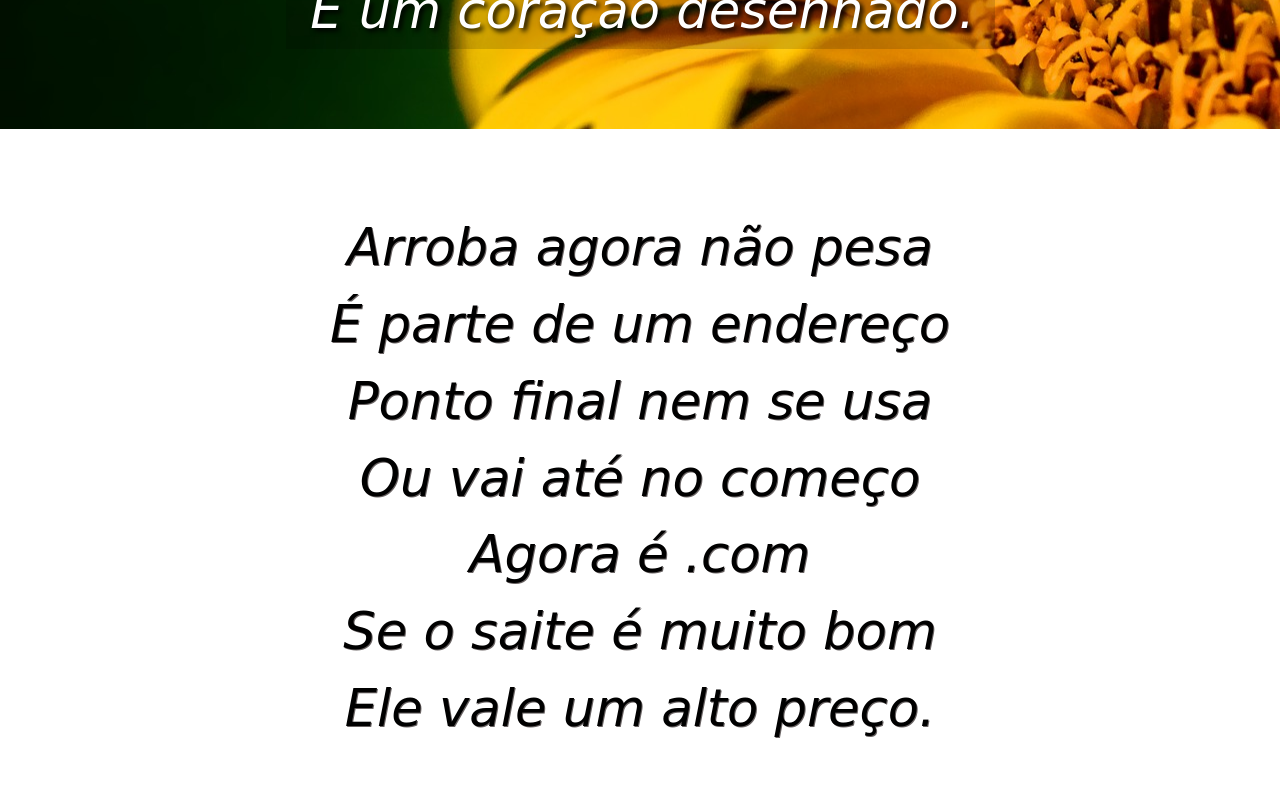
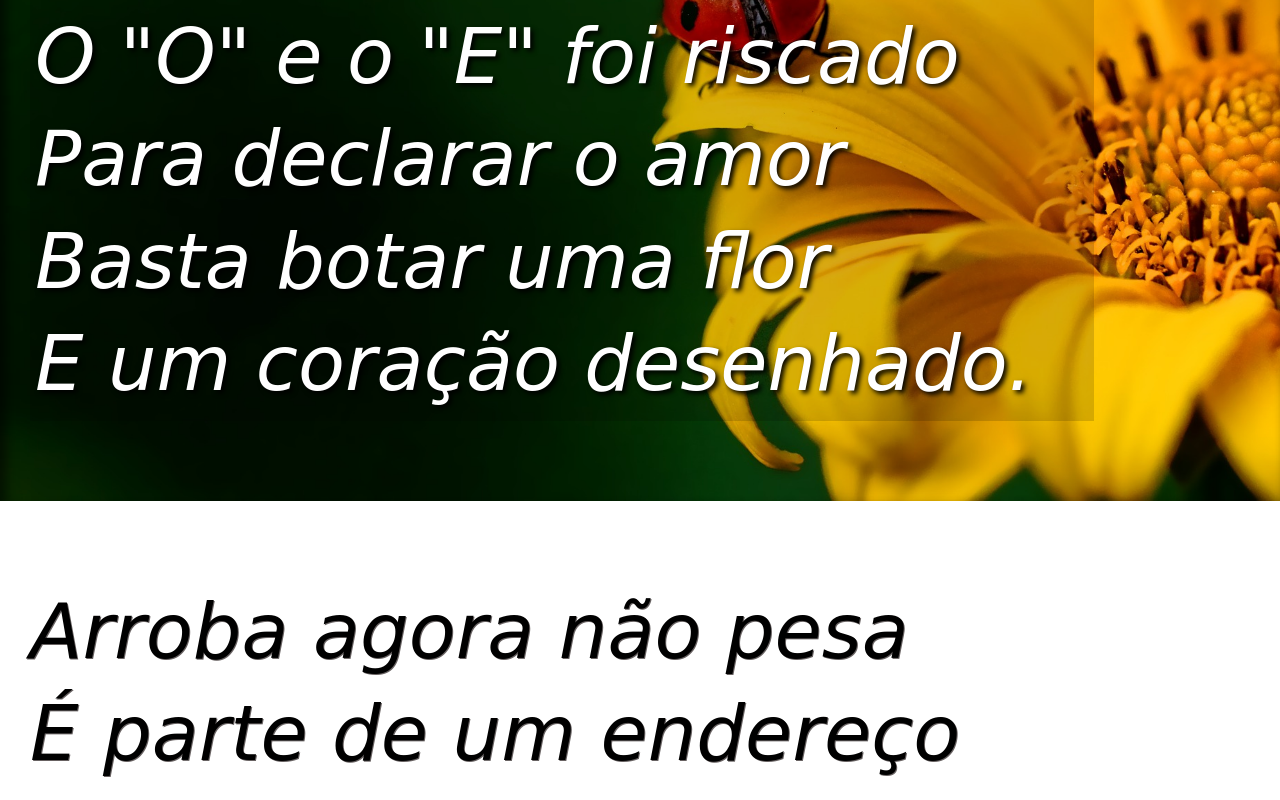
Before and after one commit to vcnudi/Estudos, a plain HTML site: page Desafios/modulo-02/d012/index.html in a window 1280 px wide. Shown: the part 1460-2260 px from the top of the page. Drawn offline with Linux system fonts and the light colour scheme; a web font is replaced by a local one.

Commit message:
estilo cordel

```diff
--- a/Desafios/modulo-02/d012/style.css
+++ b/Desafios/modulo-02/d012/style.css
@@ -1,9 +1,19 @@
 @charset "UTF-8";
 
+@import url('https://fonts.googleapis.com/css2?family=Iceland&display=swap');
+
+/*@import url('https://fonts.googleapis.com/css2?family=Pinyon+Script&display=swap');*/
+
+:root {
+    --fonte1: Verdana, Geneva, Tahoma, sans-serif;
+    --fonte2: "Iceland", cursive;
+    --fonte3: "Pinyon Script", cursive;
+}
+
 * {
-
    margin: 0px;
    padding: 0px;
+   font-family: Verdana, Geneva, Tahoma, sans-serif;
 }
 
 
@@ -11,56 +21,67 @@ header {
     background-color: black;
     text-align: center;
     color: white;
-
     width: wv;
 
     }
+
     header h1 {
     background-color: black;
-        font-family: 'Franklin Gothic Medium', 'Arial Narrow', Arial, sans-serif;
+    font-family: var(--fonte2);
     font-size: 10vw;
     padding: 10px 0px;
+    /* text-transform: uppercase;/* transforma texto em letras maiusculas */
+    font-variant: small-caps; /* usa o desenho das letras maiusculas ma usa o tamanho de letras minusculas */
     }
      header p {
         background-color: black;
      }
-     a {
+     header a, footer a{
         color: white;
         font-size: 1.5em;
         background-color: black;
         text-decoration: none;
         padding: 0px 5px;
      }
-     a:hover {
+     /* neste caso poderia somennte indicar a pois nao existem links no body */
+
+     header a:hover, footer a:hover {
         text-decoration: underline;
      }
      main {
-        text-align: center;
-        font-family: cursive;
+        text-align: left;
         font-style: oblique;
-        line-height: 6vw;
-        font-size: 4vw;
+        line-height: 8vw;
+        font-size: 6vw;
 
 
      }
-     div.branco >p{
+
+     div.branco >p {
+         font-family: var(--fonte3);
         background-color: white;
         padding: 80px 30px;
         text-shadow: rgb(104, 98, 98) 1px 1px 0px;
+    }
 
-     }
      div.imagem {
+
         padding: 80px 30px;
-        text-align: center;
+        text-align: left;
         background-position: right center;
-
+        box-shadow: inset 6px 6px 12px 0px rgba(0, 0, 0, 0.589);
+        background-attachment: fixed;
      }
 
      div.imagem >p{
+         font-family: var(--fonte3);
         background-color: rgba(0, 0, 0, 0.151);
         padding-left: 5px;
         border: 1px none black;
-        width: 55vw;
+    /*    width:60vw;*/
+    /*automaticamente ajusta ao tamaho necessario */
+        display: inline-block;
+        padding: 5px;
         color: white;
         text-shadow: black 3px 3px 5px;
          margin: auto;
@@ -68,10 +89,12 @@ header {
 
      div#flor {
         background-image: url(imagens/background001.jpg);
+        background-size: cover;
      }
 
      div#papel {
         background-image: url(imagens/background002.jpg);
+        background-size: cover;
      }
      footer {
         background-color: black;
```
Lines whose indentation alone changed are shown as unchanged.
